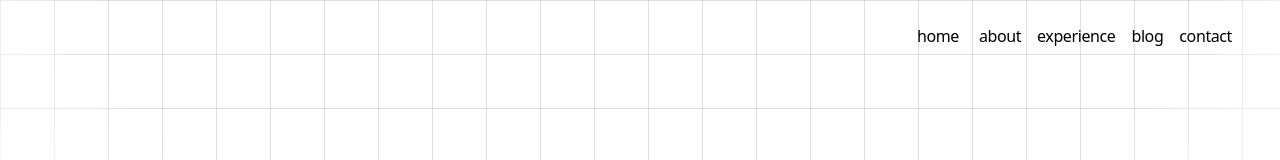
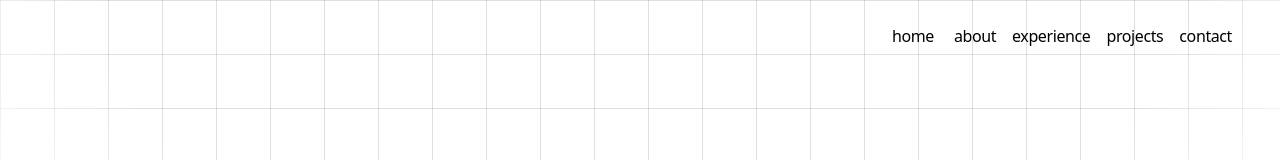
Before and after one commit to JosephRana11/v1, a Next.js app: page / in a window 1280 px wide. Shown: the top 160 px of the page. Built offline with nearby package versions, Linux system fonts and the light colour scheme.

Commit message:
chore: remove pointer event from bg-gradiant

```diff
--- a/app/components/oraganisms/nav.tsx
+++ b/app/components/oraganisms/nav.tsx
@@ -12,12 +12,12 @@ const navItems = {
   'experience': {
     name: 'experience',
   },
-  // 'projects': {
-  //   name: 'projects',
+  'projects': {
+    name: 'projects',
+  },
+  // 'blog': {
+  //   name: 'blog',
   // },
-  'blog': {
-    name: 'blog',
-  },
   'contact': {
     name: 'contact',
   },
--- a/app/layout.tsx
+++ b/app/layout.tsx
@@ -57,9 +57,9 @@ export default function RootLayout({
       )}
     >
       <body className="antialiased max-w-4xl mx-4 mt-8 lg:mx-auto">
+        <Navbar />
         <ReactLenis root>
          <main className="flex-auto min-w-0 mt-6 flex flex-col px-2 md:px-0">
-          <Navbar />
           <SocialsNav/>
           {children}
           <Footer />
--- a/app/page.tsx
+++ b/app/page.tsx
@@ -11,7 +11,7 @@ import Contact from "./pages/contact";
 export default function Page() {
   return (
     <>
-      <div className='absolute bottom-0 left-0 right-0 top-0 bg-[linear-gradient(to_right,#4f4f4f2e_1px,transparent_1px),linear-gradient(to_bottom,#4f4f4f2e_1px,transparent_1px)] bg-[size:54px_54px] [mask-image:radial-gradient(ellipse_60%_50%_at_50%_0%,#000_70%,transparent_100%)]'></div>
+      <div className='absolute bottom-0 left-0 right-0 top-0 bg-[linear-gradient(to_right,#4f4f4f2e_1px,transparent_1px),linear-gradient(to_bottom,#4f4f4f2e_1px,transparent_1px)] bg-[size:54px_54px] [mask-image:radial-gradient(ellipse_60%_50%_at_50%_0%,#000_70%,transparent_100%)] pointer-events-none'></div>
       <section className="h-[100vh] justify-center flex flex-col" id="home">
         <Home />
       </section>
```
